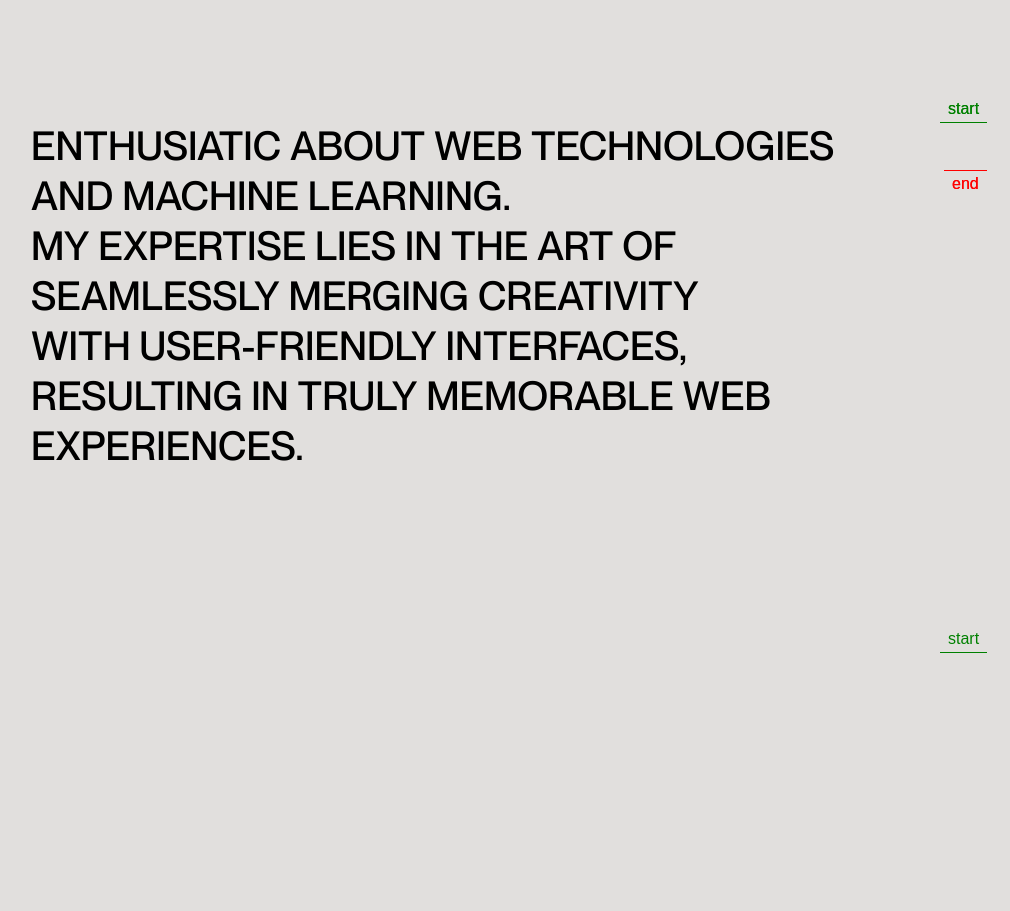
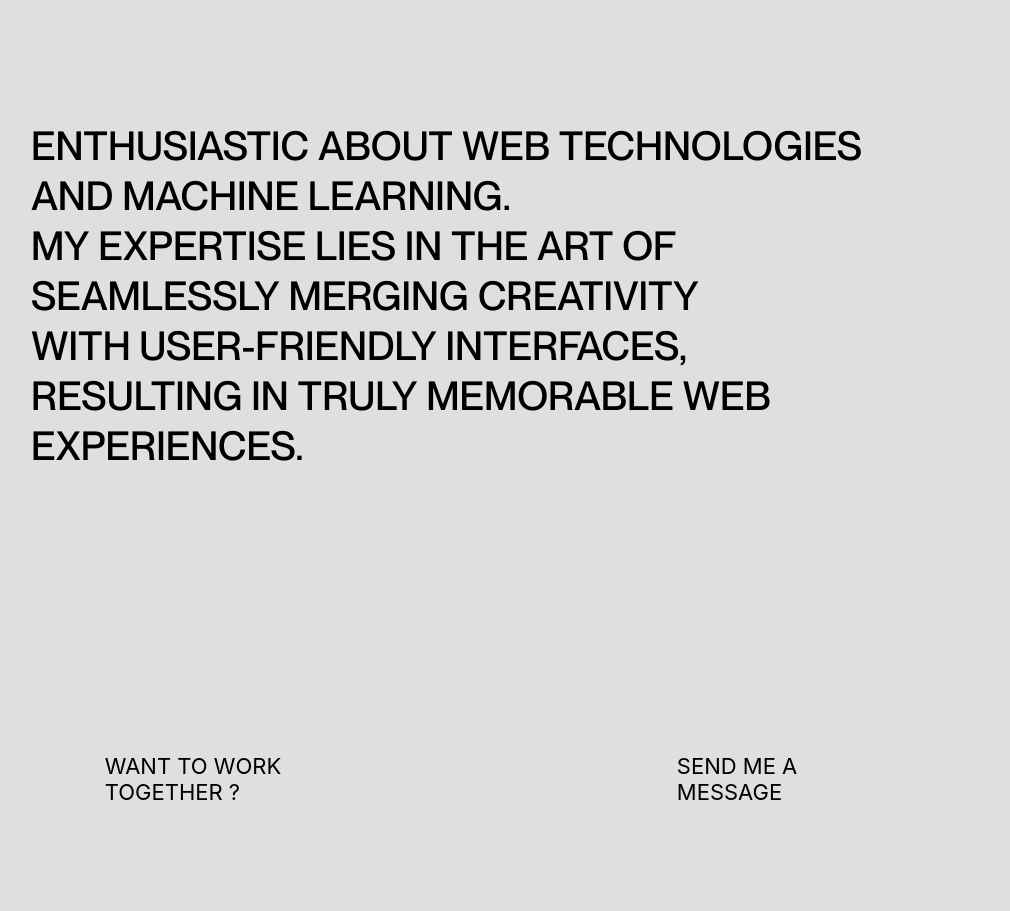
Before and after one commit to MShazilKhan7/Creative-Portfolio-React-Gsap, a React (Create React App) app: page / in a window 1280 px wide. Shown: the part 960-1871 px from the top of the page, without its empty margins (189-1199 px from the left). Built offline with nearby package versions, Linux system fonts and the light colour scheme.

Commit message:
new modules

```diff
--- a/src/components/quotesection.jsx
+++ b/src/components/quotesection.jsx
@@ -1,6 +1,6 @@
 import React, { useCallback, useEffect, useRef } from "react";
 import gsap from "gsap";
-import ScrollTrigger from "gsap/ScrollTrigger";
+import {ScrollTrigger} from "gsap/ScrollTrigger";
 
 // this section is after name section
 gsap.registerPlugin(ScrollTrigger);
@@ -27,7 +27,7 @@ function Quotation(params) {
     return(
         <div ref={quoteContent} className="quotesection">
             <div className="linebox">
-               <div><h2>enthusiatic about Web Technologies</h2></div>
+               <div><h2>enthusiastic about Web Technologies</h2></div>
                <div><h2>and Machine Learning. </h2></div>
                <div><h2>My expertise lies in the art of</h2></div>
                <div><h2>seamlessly merging creativity</h2></div>
```
